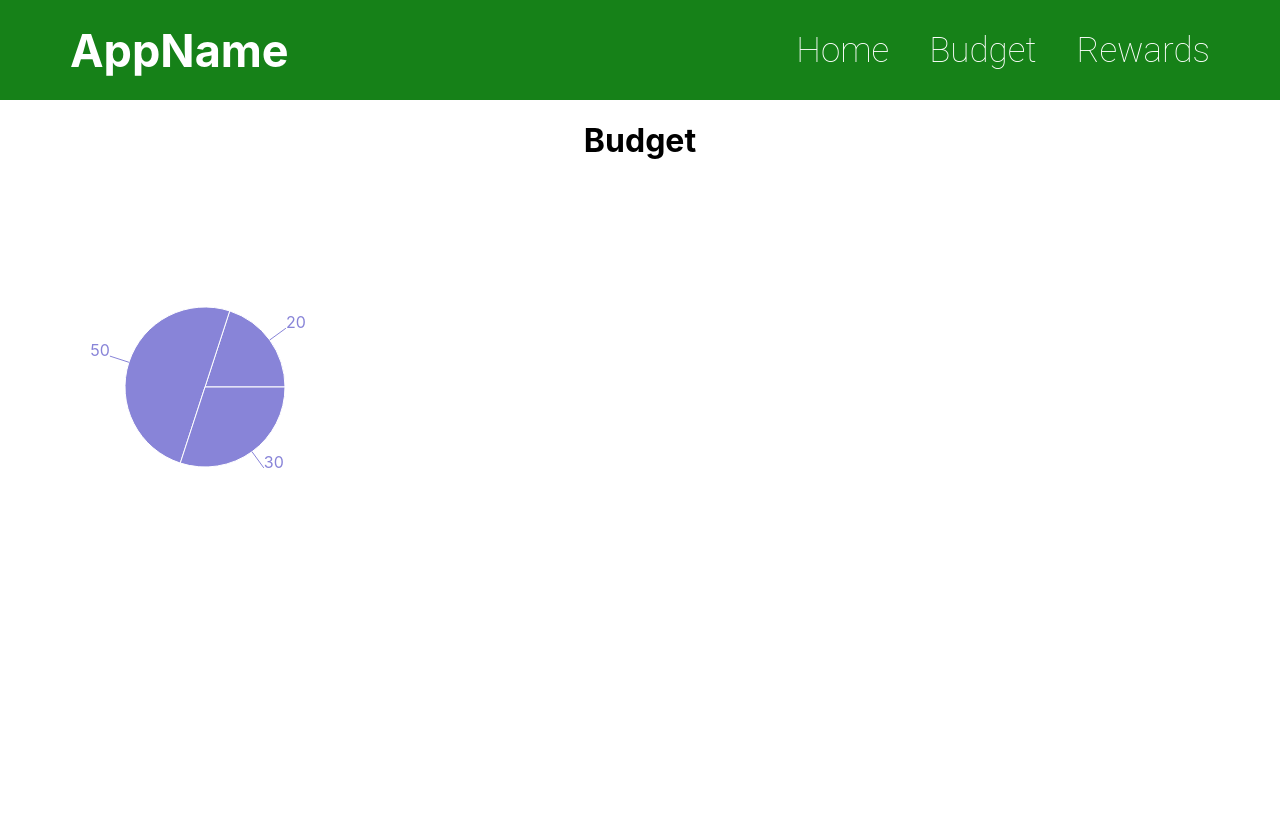
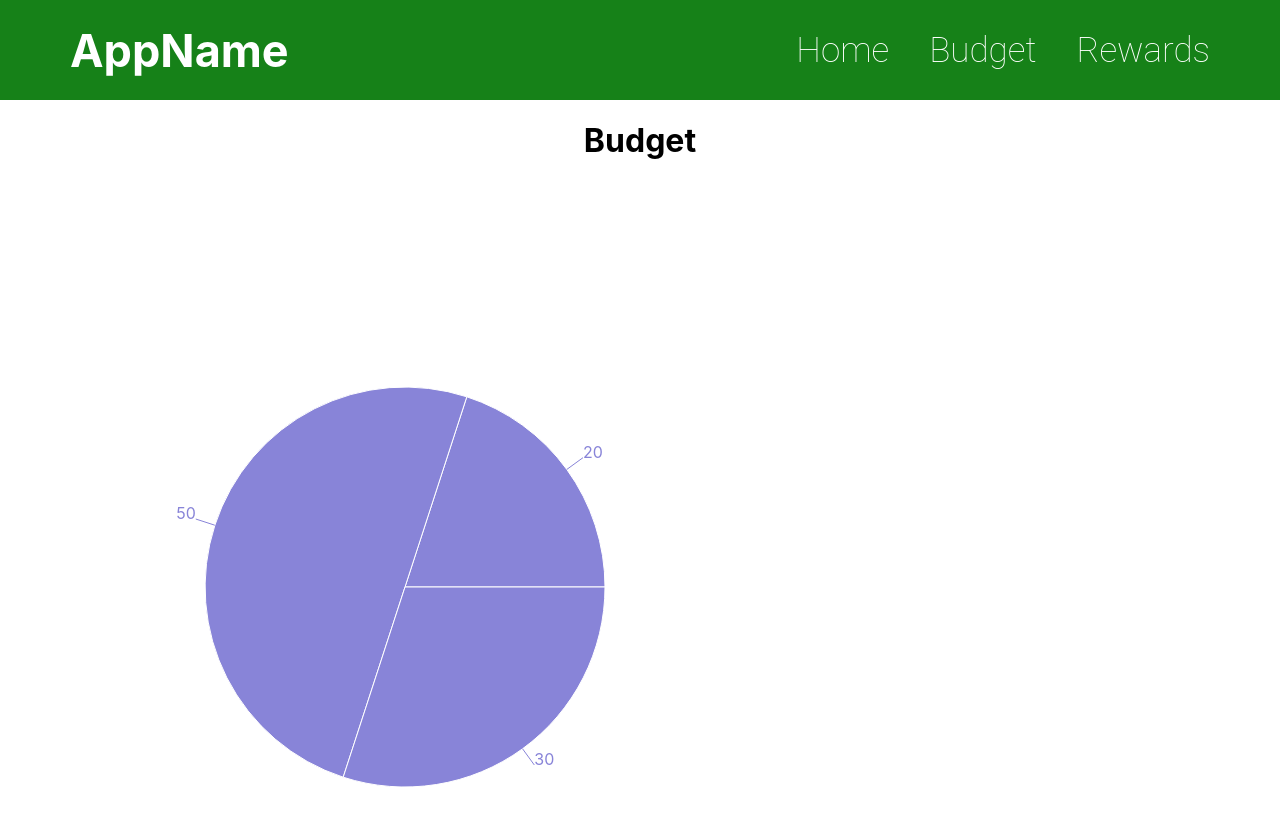
Before and after one commit to luca-mkbr/CapitalOne-Hackathon, a React (Create React App) app: page /budget in a window 1280 px wide. Shown: the top 826 px of the page. Before the commit the page ends 800 px from the top, so only its background shows below. Built offline with nearby package versions, Linux system fonts and the light colour scheme.

Commit message:
can anyone see the larger pie grah, just tweaked the settings

```diff
--- a/src/App.js
+++ b/src/App.js
@@ -2,6 +2,7 @@ import {BrowserRouter as Router, Routes, Route} from 'react-router-dom'
 import './App.css';
 import Header from './components/Header';
 import Budget from './components/Budget';
+import AddBudget from './components/AddBudget';
 import Rewards from './components/Rewards';
 import Home from './components/Home';
 import React, { useState } from "react";
--- a/src/components/Budget.js
+++ b/src/components/Budget.js
@@ -11,14 +11,14 @@ const Budget = () => {
   return (
     <div className= "Budget">
     <h1>Budget</h1>
-     <PieChart width={400} height ={400}>
+     <PieChart width={800} height ={800}>
        <Pie
        dataKey="value"
        isAnimationActive={true}
        data={data}
-       cx={200}
-       cy={200}
-       outerRadius={80}
+       cx={400}
+       cy={400}
+       outerRadius={200}
        fill="#8884d8"
        label
        />
```
